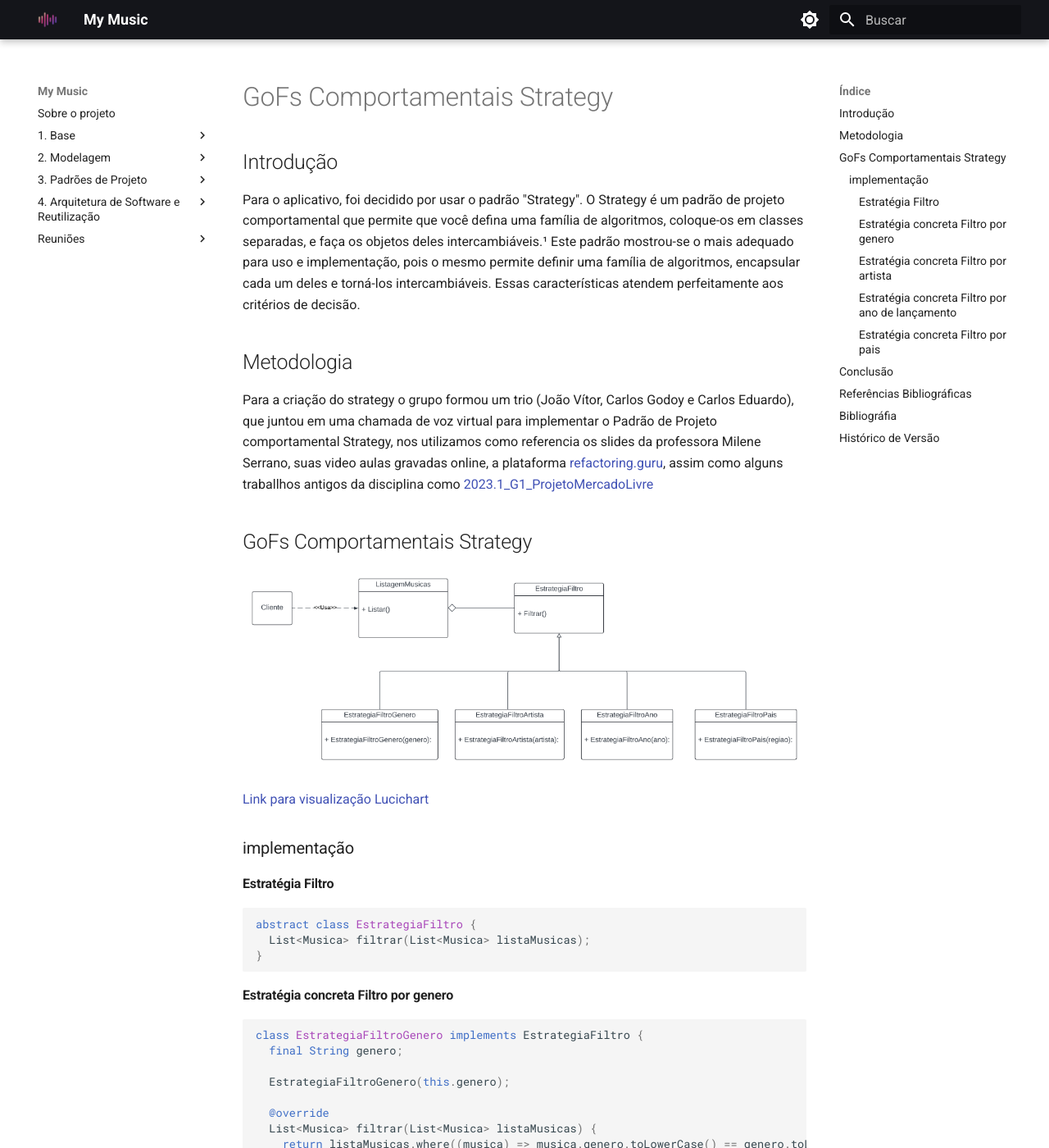
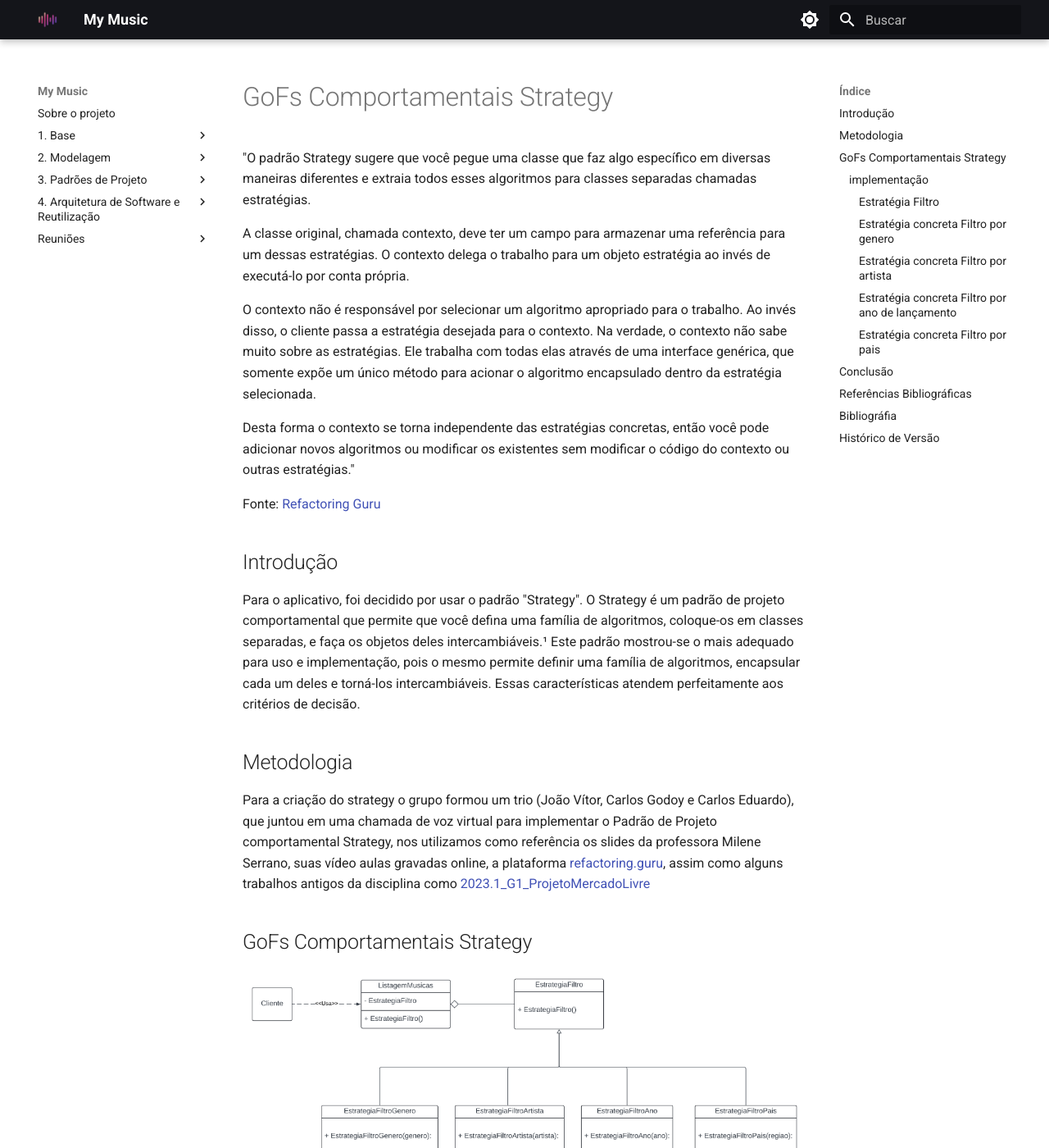
Before and after one commit to UnBArqDsw2024-1/2024.1_G2_My_Music, an MkDocs documentation site: the page built from docs/PadroesDeProjeto/GoFsExtras.md, in a window 1280 px wide and 1400 px high. Shown: the whole window at 82% size. Built offline with MkDocs 1.6.1 and Material for MkDocs 9.7.7, drawn with Linux system fonts in a browser that asks for light colours; some of the changed text lies outside the part shown.

Commit message:
explicação do Strategy, correção no modelo, correção de portugues

````diff
--- a/docs/PadroesDeProjeto/GoFsExtras.md
+++ b/docs/PadroesDeProjeto/GoFsExtras.md
@@ -1,4 +1,14 @@
 # GoFs Comportamentais Strategy
+
+"O padrão Strategy sugere que você pegue uma classe que faz algo específico em diversas maneiras diferentes e extraia todos esses algoritmos para classes separadas chamadas estratégias.
+
+A classe original, chamada contexto, deve ter um campo para armazenar uma referência para um dessas estratégias. O contexto delega o trabalho para um objeto estratégia ao invés de executá-lo por conta própria.
+
+O contexto não é responsável por selecionar um algoritmo apropriado para o trabalho. Ao invés disso, o cliente passa a estratégia desejada para o contexto. Na verdade, o contexto não sabe muito sobre as estratégias. Ele trabalha com todas elas através de uma interface genérica, que somente expõe um único método para acionar o algoritmo encapsulado dentro da estratégia selecionada.
+
+Desta forma o contexto se torna independente das estratégias concretas, então você pode adicionar novos algoritmos ou modificar os existentes sem modificar o código do contexto ou outras estratégias."
+
+Fonte: [Refactoring Guru](https://refactoring.guru/pt-br/design-patterns/strategy)
 
 ## Introdução
 
@@ -6,11 +16,15 @@ Para o aplicativo, foi decidido por usar o padrão "Strategy". O Strategy é um
 
 ## Metodologia
 
-Para a criação do strategy o grupo formou um trio (João Vítor, Carlos Godoy e Carlos Eduardo), que juntou em uma chamada de voz virtual para implementar o Padrão de Projeto comportamental Strategy, nos utilizamos como referencia os slides da professora Milene Serrano, suas video aulas gravadas online, a plataforma [refactoring.guru](https://refactoring.guru/design-patterns/strategy), assim como alguns traballhos antigos da disciplina como [2023.1_G1_ProjetoMercadoLivre](https://unbarqdsw2023-1.github.io/2023.1_G1_ProjetoMercadoLivre/#/PadroesDeProjeto/3.2.1.Strategy)
+Para a criação do strategy o grupo formou um trio (João Vítor, Carlos Godoy e Carlos Eduardo), que juntou em uma chamada de voz virtual para implementar o Padrão de Projeto comportamental Strategy, nos utilizamos como referência os slides da professora Milene Serrano, suas vídeo aulas gravadas online, a plataforma [refactoring.guru](https://refactoring.guru/design-patterns/strategy), assim como alguns trabalhos antigos da disciplina como [2023.1_G1_ProjetoMercadoLivre](https://unbarqdsw2023-1.github.io/2023.1_G1_ProjetoMercadoLivre/#/PadroesDeProjeto/3.2.1.Strategy)
 
 ## GoFs Comportamentais Strategy
 
-![Diagrama](../PadroesDeProjeto/imagens/Strategy.png)
+![Figura 1](../Assets/GoFStrategy.png)
+
+<div style="text-align: center">
+  <p>Figura 1: Diagrama de classes do padrão Strategy (Fonte: João Vítor, Carlos Godoy e Carlos Eduardo, 2024)</p>
+</div>
 
 [Link para visualização Lucichart](https://lucid.app/lucidchart/975f7f68-6a93-4a32-a801-3aae98bb4caa/edit?invitationId=inv_3ad88baf-8c77-475a-b16d-ac75edce0cfb)
 
@@ -20,7 +34,7 @@ Para a criação do strategy o grupo formou um trio (João Vítor, Carlos Godoy
 #### Estratégia Filtro
 ```dart
 abstract class EstrategiaFiltro {
-  List<Musica> filtrar(List<Musica> listaMusicas);
+  List<Musica> EstrategiaFiltro(List<Musica> listaMusicas);
 }
 
 ```
@@ -83,7 +97,7 @@ class EstrategiaFiltroPais implements EstrategiaFiltro {
 
 ## Conclusão
 
-  O padrão de projeto comportamental Strategy mostra-se util em situações onde é necessario definir diferentes maneiras de abordar uma mesma solução como por exemplo no nosso caso o filtro de musica. Outros contextos onde o padrão Strategy pode ser aplicado são: pagamento, ordenação, entre outros. A implementação do padrão Strategy foi realizada com sucesso, e o grupo conseguiu entender a importância de se utilizar padrões de projeto para facilitar a manutenção e a escalabilidade do código.
+  O padrão de projeto comportamental Strategy mostra-se útil em situações em que é necessário definir diferentes maneiras de abordar uma mesma solução como por exemplo no nosso caso o filtro de muúsica. Outros contextos em que o padrão Strategy pode ser aplicado são: pagamento, ordenação, entre outros. A implementação do padrão Strategy foi realizada com sucesso, e o grupo conseguiu entender a importância de se utilizar padrões de projeto para facilitar a manutenção e a escalabilidade do código.
 
 ## Referências Bibliográficas
 > ¹ Refactoring Guru. Strategy Disponível em: <https://refactoring.guru/design-patterns/strategy>. Acesso em: 24 julho 2024.
@@ -97,3 +111,6 @@ class EstrategiaFiltroPais implements EstrategiaFiltro {
 | Versão  | Data       | Descrição                  | Autor                    | Revisor   |
 |---------|------------|----------------------------|-------------|-----------|
 | 1.0 | 23/06/2024 | Primeira versão do GoF Comportamental Strategy | João Vítor, Carlos Eduardo e Carlos Godoy | |
+| Versão  | Data       | Descrição                  | Autor                    | Revisor   |
+|---------|------------|----------------------------|-------------|-----------|
+| 1.1 | 24/06/2024 | explicação do Strategy, correção no modelo, correção de portugues | João Vítor | |
````
Also changed, not shown: docs/Assets/GoFStrategy.png (added), docs/PadroesDeProjeto/imagens/Strategy.png (deleted).
